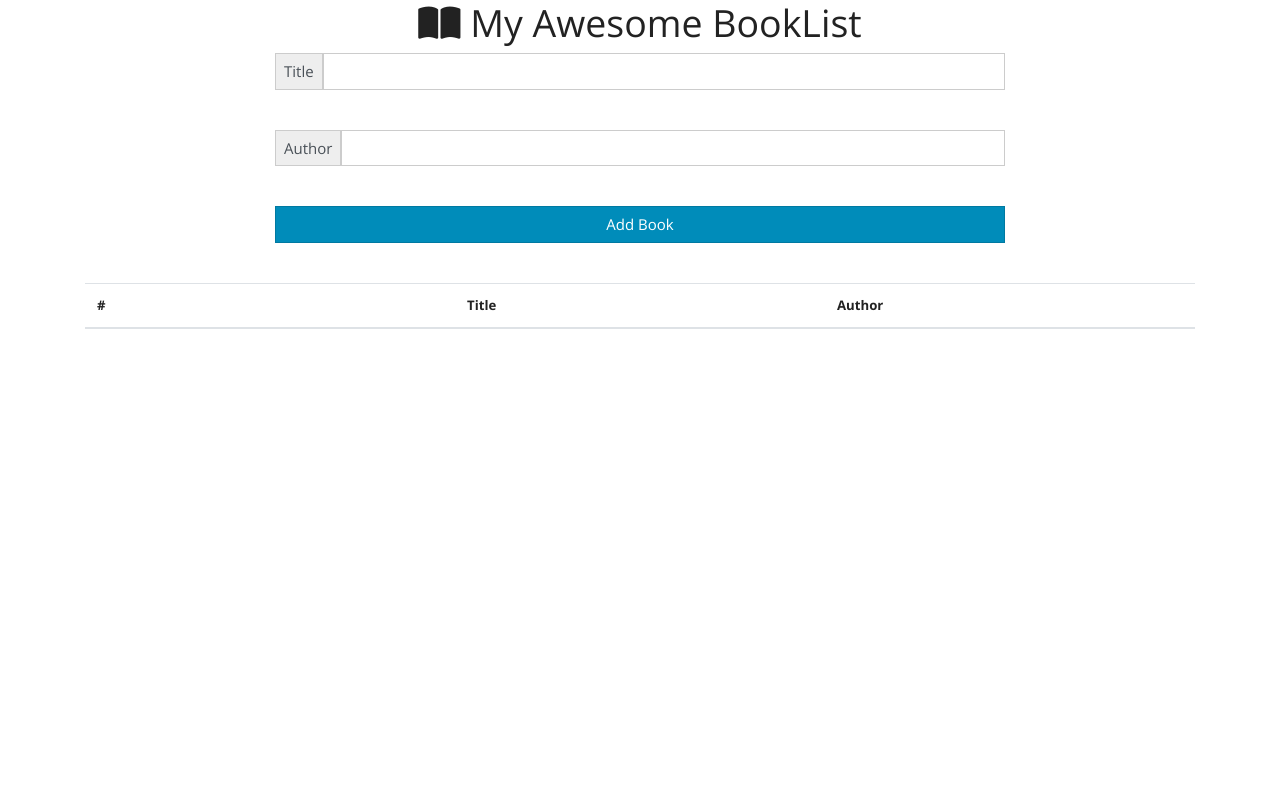
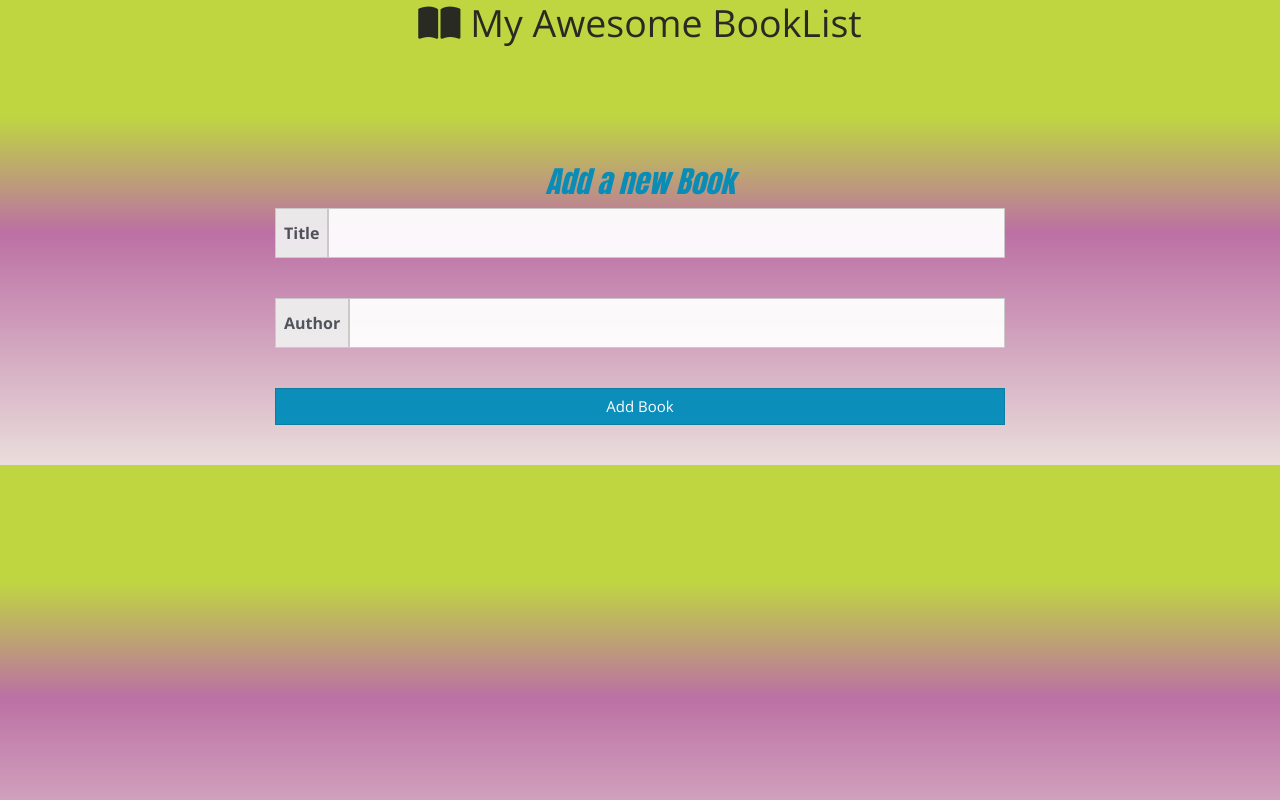
Before and after one commit to kwambiee/Awesome-Books, a website: page index.html in a window 1280 px wide. Drawn offline with nearby package versions, Linux system fonts and the light colour scheme.

Commit message:
Styling the form section

```diff
--- a/class.js
+++ b/class.js
@@ -1,6 +1,12 @@
+const { json } = require("stream/consumers");
+
 class Book {
   constructor(title, author) {
     this.title = document.querySelector("#title").value;
     this.author = document.querySelector("#author").value;
   }
 }
+// get book from local storage
+
+const books=localStorage.getItem('books')
+return ? json.parse('library'): []
--- a/index.html
+++ b/index.html
@@ -14,25 +14,6 @@
             <h1 class="text-center fs-2">
                 <i class="fas fa-book-open"></i> My Awesome BookList
             </h1>
-            <form id=form class="bookForm">
-                <div class="row g-3 justify-content-center form-group">
-                    <div class=" col-8 fs-2 mb-4 input-group">
-                        <label for="title" class="input-group-text">Title</label>
-                        <input type="text" id="title" class="form-control">
-                    </div>
-                </div>
-                <div class="row g-3 justify-content-center form-group">
-                    <div class="col-8 fs-2 mb-4 input-group">
-                        <label for="author" class=" input-group-text">Author</label>
-                        <input type="text" id="author" class="form-control">
-                    </div>
-                </div>
-                <div class="row g-3 justify-content-center form-group">
-                    <div class="col-8 d-flex justify-content-center fs-2 mb-4">
-                        <button type="submit" id="button" class="btn btn-primary btn-block">Add Book</button>
-                    </div>
-                </div>
-            </form>
             <table class="table table-striped">
                 <thead>
                     <tr class="head">
@@ -46,6 +27,27 @@
                 </tbody>
 
             </table>
+            <form id=form class="bookForm">
+                <h2 class="text-center fs-3 text-primary">Add a new Book</h2>
+                <div class="row g-3 justify-content-center form-group">
+                    <div class=" col-8 fs-2 mb-4 input-group">
+                        <label for="title" class="input-group-text"><span class="title">Title</span></label>
+                        <input type="text" id="title" class="form-control">
+                    </div>
+                </div>
+                <div class="row g-3 justify-content-center form-group">
+                    <div class="col-8 fs-2 mb-4 input-group">
+                        <label for="author" class=" input-group-text"><span class="author">Author</span></label>
+                        <input type="text" id="author" class="form-control">
+                    </div>
+                </div>
+                <div class="row g-3 justify-content-center form-group">
+                    <div class="col-8 d-flex justify-content-center fs-2 mb-4">
+                        <button type="submit" id="button" class="btn btn-primary btn-block">Add Book</button>
+                    </div>
+                </div>
+            </form>
+
         </div>
         <script src="./main.js"></script>
     </body>
--- a/main.js
+++ b/main.js
@@ -1,4 +1,5 @@
 const bookForm = document.querySelector("#form");
+const collection = document.querySelector(".table");
 
 function Book() {
   this.title = document.querySelector("#title").value;
@@ -58,8 +59,13 @@ const removeBook = (bk) => {
 
 bookForm.addEventListener("submit", (e) => {
   e.preventDefault();
+  collection.style.display = "block";
+});
+
+bookForm.addEventListener("submit", (e) => {
+  e.preventDefault();
   const book = new Book();
-  //   addBook(book);
+  addBook(book);
   bookForm.reset();
   show();
 });
--- a/style.css
+++ b/style.css
@@ -1,3 +1,47 @@
+body {
+  background-image: linear-gradient(
+    360deg,
+    #eadedb 0%,
+    #bc70a4 50%,
+    #bfd641 75%
+  );
+  opacity: 0.95;
+  background-size: cover;
+  height: 100%;
+}
+
+h1 {
+  padding-bottom: 5%;
+}
+.table {
+  display: none;
+  border: 1px solid black;
+}
+
 table th {
   width: 30%;
 }
+
+h2 {
+  font-family: Impact, Haettenschweiler, "Arial Narrow Bold", sans-serif;
+  font-style: italic;
+  font-weight: 600;
+}
+
+.author {
+  font-weight: bolder;
+  font-size: 1rem;
+}
+
+.title {
+  font-weight: bolder;
+  font-size: 1rem;
+}
+
+.form-control {
+  padding: 1.5rem 0.5rem;
+}
+
+.bookForm {
+  padding-top: 5%;
+}
```
